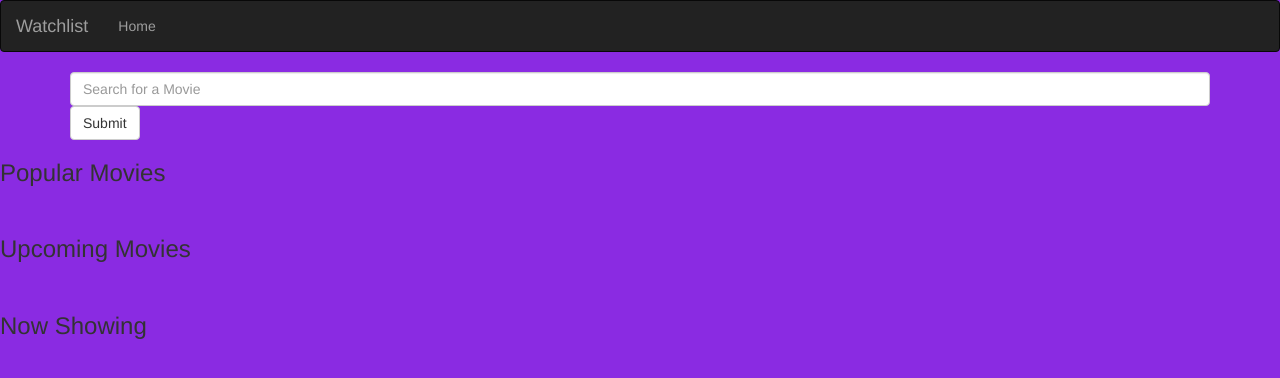
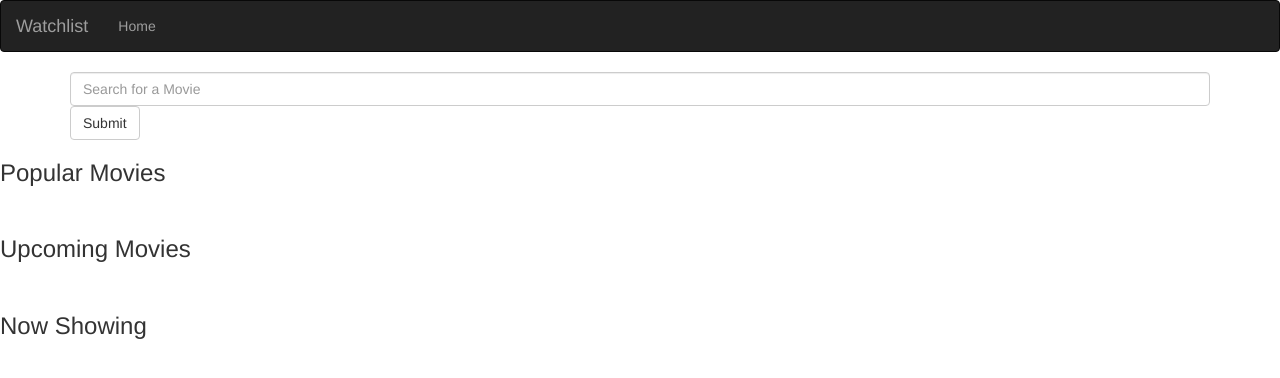
Before and after one commit to alvynah/watch-list, a Flask app: template app/templates/index.html in a window 1280 px wide. Shown: the top 378 px of the page. Run offline with Flask 2, Linux system fonts and the light colour scheme; the template is opened without the code that fills it, so the values that code supplies are empty; some libraries are stand-ins or nearby versions.

Commit message:
Change body background

```diff
--- a/app/static/css/index.css
+++ b/app/static/css/index.css
@@ -3,7 +3,3 @@
     flex-wrap: wrap;
     justify-content: space-around;
 }
-
-body {
-    background-color: blueviolet;
-}
--- a/app/static/css/movie.css
+++ b/app/static/css/movie.css
@@ -1,3 +1,7 @@
+body {
+    background-color: blueviolet;
+}
+
 .posterPath {
     padding-bottom: 40%;
     padding-top: 30%;
```
